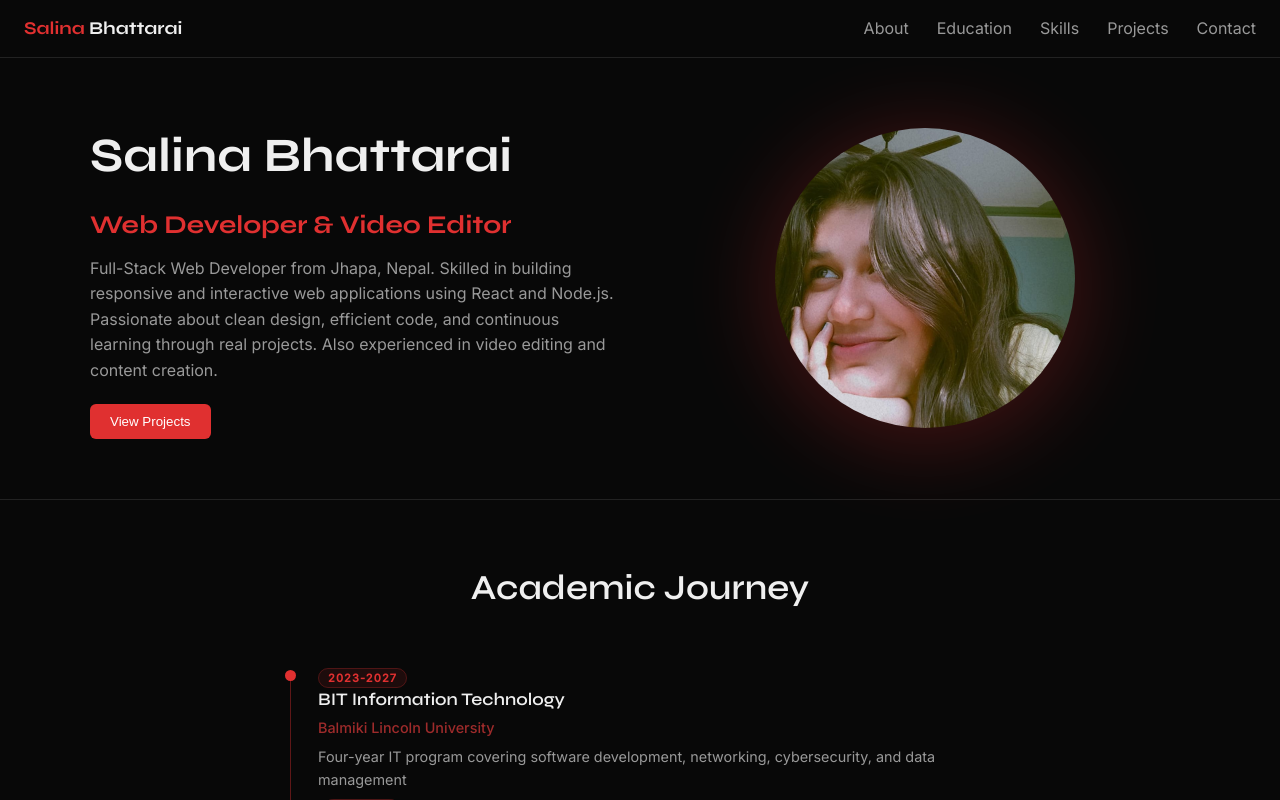
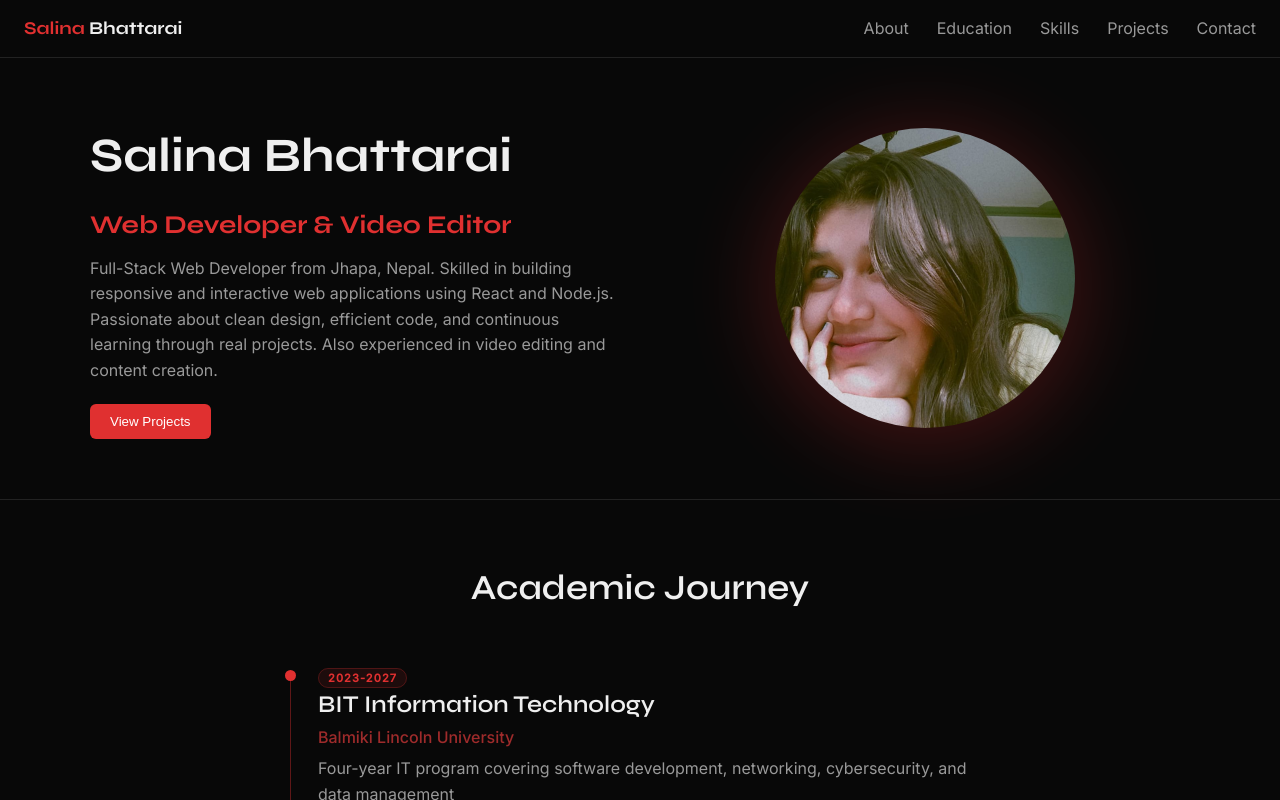
Before and after one commit to salina1031/portfoilo, a React (Vite) app: page / in a window 1280 px wide. Shown: the top 800 px of the page. Built offline with nearby package versions, Linux system fonts and the light colour scheme.

Commit message:
eduction

```diff
--- a/src/style/Education.css
+++ b/src/style/Education.css
@@ -69,7 +69,7 @@
 }
 
 .timeline-content h3 {
-  font-size: 1.1rem;
+  font-size: 1.5rem;
   font-weight: 600;
   margin-bottom: 4px;
   color: var(--txt);
@@ -77,14 +77,14 @@
 }
 
 .timeline-content .college {
-  font-size: 0.9rem;
+  font-size: 1rem;
   color: var(--acc2);
   font-weight: 500;
   margin-bottom: 6px;
 }
 
 .timeline-content .details {
-  font-size: 0.9rem;
+  font-size: 1rem;
   line-height: 1.6;
   color: var(--txt2);
   margin-bottom: 8px;
```
